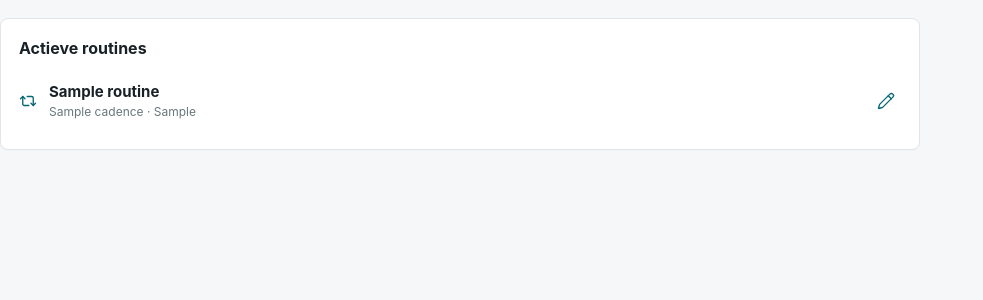
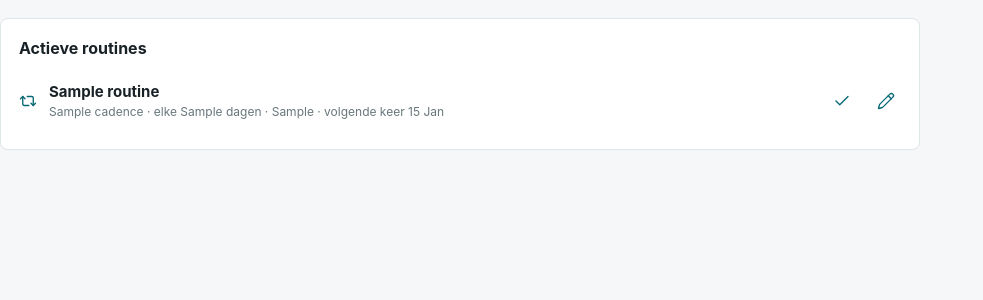
Before and after one commit to FatosLocos/family-app, a Django app: template django_app/templates/household/index.html in a window 1280 px wide. Shown: the part 184-484 px from the top of the page, without its empty margins (0-983 px from the left). Run offline with Django 5.2, Linux system fonts and the light colour scheme; the template is opened without the code that fills it: most values are stand-ins (such as "Sample title", 1, 10 or a date in 2020); form fields are guessed from the names that the template uses; some libraries are stand-ins or nearby versions.

Commit message:
feat: render routine schedules

```diff
--- a/django_app/templates/household/index.html
+++ b/django_app/templates/household/index.html
@@ -107,7 +107,7 @@
     <div class="panel-heading"><h2>Actieve routines</h2></div>
     <ul class="clean-list">
       {% for routine in routines %}
-        <li><i data-lucide="repeat-2"></i><div><strong>{{ routine.title }}</strong><small>{{ routine.cadence }}{% if routine.assigned_to %} · {{ routine.assigned_to }}{% endif %}</small></div><button class="icon-button row-action" type="button" data-open-dialog="routine-edit-{{ routine.id }}" title="Routine aanpassen" aria-label="{{ routine.title }} aanpassen"><i data-lucide="pencil"></i></button></li>
+        <li><i data-lucide="repeat-2"></i><div><strong>{{ routine.title }}</strong><small>{{ routine.cadence }} · elke {{ routine.interval_days }} dagen{% if routine.assigned_to %} · {{ routine.assigned_to }}{% endif %} · volgende keer {{ routine.next_due_on|date:'d M' }}</small></div>{% if routine.next_due_on <= today %}<span class="status-pill">Nu</span>{% endif %}<form method="post" action="{% url 'household:complete_routine' routine.id %}">{% csrf_token %}<button class="icon-button" title="Routine afronden" aria-label="{{ routine.title }} afronden"><i data-lucide="check"></i></button></form><button class="icon-button row-action" type="button" data-open-dialog="routine-edit-{{ routine.id }}" title="Routine aanpassen" aria-label="{{ routine.title }} aanpassen"><i data-lucide="pencil"></i></button></li>
       {% empty %}<li class="empty-copy">Nog geen routines ingesteld.</li>{% endfor %}
     </ul>
   </section>
@@ -117,7 +117,7 @@
         {% csrf_token %}
         <div class="dialog-title"><h2>Routine aanpassen</h2><button class="icon-button" type="button" data-close-dialog aria-label="Sluiten"><i data-lucide="x"></i></button></div>
         <label>Routine<input name="title" value="{{ routine.title }}" required></label>
-        <div class="field-grid"><label>Herhaling<input name="cadence" value="{{ routine.cadence }}" required></label><label>Wie<select name="assigned_to"><option value="">Niet toegewezen</option>{% for member in members %}<option value="{{ member.id }}" {% if routine.assigned_to_id == member.id %}selected{% endif %}>{{ member }}</option>{% endfor %}</select></label></div>
+        <div class="field-grid"><label>Herhaling<input name="cadence" value="{{ routine.cadence }}" required></label><label>Elke dagen<input type="number" min="1" max="365" name="interval_days" value="{{ routine.interval_days }}" required></label></div><div class="field-grid"><label>Volgende keer<input type="date" name="next_due_on" value="{{ routine.next_due_on|date:'Y-m-d' }}" required></label><label>Wie<select name="assigned_to"><option value="">Niet toegewezen</option>{% for member in members %}<option value="{{ member.id }}" {% if routine.assigned_to_id == member.id %}selected{% endif %}>{{ member }}</option>{% endfor %}</select></label></div>
         <button class="button button-primary" type="submit">Opslaan</button>
       </form>
       <form class="dialog-danger-form" method="post" action="{% url 'household:delete_routine' routine.id %}">{% csrf_token %}<button class="button button-danger" type="submit"><i data-lucide="trash-2"></i>Routine verwijderen</button></form>
@@ -138,7 +138,7 @@
     {% elif tab == 'inzicht' %}
       {{ receipt_form.as_p }}
     {% else %}
-      <label>Routine{{ routine_form.title }}</label><div class="field-grid"><label>Herhaling{{ routine_form.cadence }}</label><label>Wie{{ routine_form.assigned_to }}</label></div>
+      <label>Routine{{ routine_form.title }}</label><div class="field-grid"><label>Herhaling{{ routine_form.cadence }}</label><label>Elke dagen{{ routine_form.interval_days }}</label></div><div class="field-grid"><label>Volgende keer{{ routine_form.next_due_on }}</label><label>Wie{{ routine_form.assigned_to }}</label></div>
     {% endif %}
     <button class="button button-primary" type="submit">Opslaan</button>
   </form>
```
